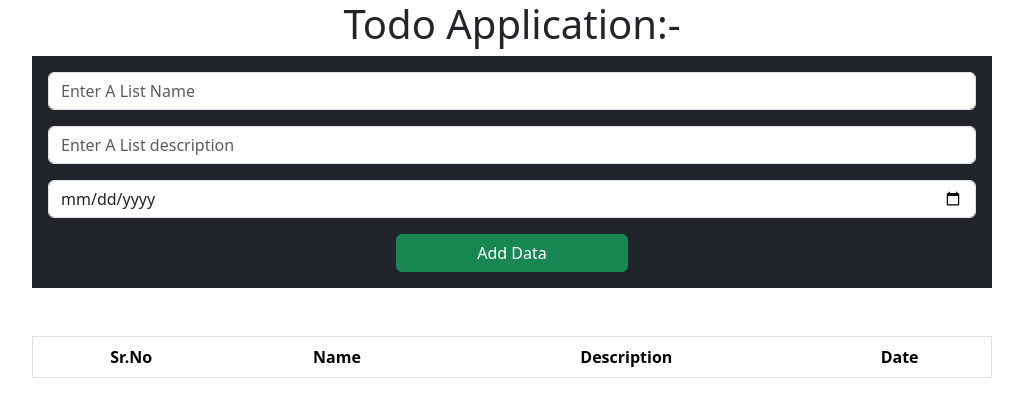
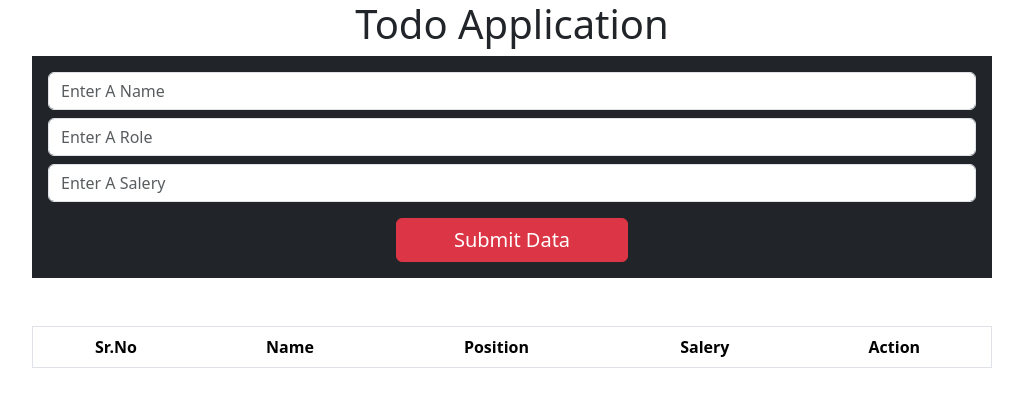
Before and after one commit to navani-star/TodoApp, a React (Create React App) app: page / in a window 1280 px wide. Shown: the top 416 px of the page, without its empty margins (128-1151 px from the left). Built offline with nearby package versions, Linux system fonts and the light colour scheme.

Commit message:
My Second Commit

```diff
--- a/src/App.js
+++ b/src/App.js
@@ -1,7 +1,7 @@
 import './App.css';
 import '../node_modules/bootstrap/dist/css/bootstrap.min.css'
-import Todoapplication from './Components/Todoapplication';
-
+import Apptodo from './Components/Apptodo';
+//import Todoapplication from './Components/Todoapplication';
 //import Onchange from './Components/Onchange';
 //import Validation from './Components/Validation';
 //import Background from './Components/Background';
@@ -11,7 +11,8 @@
       {/* <Onchange/> */}
       {/* <Validation/> */}
       {/* <Background/> */}
-     <Todoapplication/>
+     {/* <Todoapplication/> */}
+     <Apptodo/>
     </div>
   );
 }
--- /dev/null
+++ b/src/Components/Apptodo.jsx
@@ -0,0 +1,105 @@
+import React, { useState } from 'react'
+const Apptodo = () => {
+    const [todos, setTodos] = useState([])
+    const [name, setName] = useState('')
+    const [role, setRole] = useState('')
+    const [salery, setSalery] = useState('')
+    const [edit, setEdit] = useState(null)
+
+    const dataHandler = () => {
+        if (name.trim() && role.trim() && salery.trim()) {
+            if (edit !== null) {
+                const updatedata = [...todos]
+                updatedata[edit] = { name, role, salery }
+                setTodos(updatedata)
+                setEdit(null) //Reset Mode Or filds black mode.....
+            }
+            else {
+                setTodos([...todos, { id: Date.now(), name, role, salery }])
+            }
+            //Clear All Fields...
+            setName('')
+            setRole('')
+            setSalery('')
+        }
+        else {
+            alert('All Fields Are Required')
+        }
+
+    }
+    //data Existing Call on the basis of index
+    const editHandler = (index) => {
+        const todo = todos[index]
+        console.log(todos)
+        setName(todo.name)
+        setRole(todo.role)
+        setSalery(todo.salery)
+        setEdit(index)
+    }
+    return (
+        <div>
+            <h1>Todo Application</h1>
+            <div className='bg-dark w-75 mx-auto p-3 mt-2'>
+                <input type='text'
+                    className='form-control'
+                    placeholder='Enter A Name'
+                    value={name}
+                    onChange={(e) => setName(e.target.value)}
+                />
+                <input type='text'
+                    className='form-control mt-2'
+                    placeholder='Enter A Role'
+                    value={role}
+                    onChange={(e) => setRole(e.target.value)}
+                />
+
+                <input type='number'
+                    className='form-control mt-2'
+                    placeholder='Enter A Salery'
+                    value={salery}
+                    onChange={(e) =>setSalery(e.target.value)}
+                />
+                <button className='btn btn-danger mt-3 w-25 fs-5'onClick={dataHandler}>
+                    {
+                        edit !== null ? 'Update Data' : 'Submit Data'
+                        //   (condtion)?'true':'false'[ternary operator]
+                    }
+                </button>
+            </div>
+            <div>
+                <table className='table border mt-5 w-75 mx-auto'>
+                    <thead>
+                        <tr>
+                            <th>Sr.No</th>
+                            <th>Name</th>
+                            <th>Position</th>
+                            <th>Salery</th>
+                            <th>Action</th>
+                        </tr>
+                    </thead>
+                    <tbody>
+                        {
+                            todos.map((todo, index) => {
+                                return (
+                                    <tr key={index}>
+                                        <td>{index + 1}</td>
+                                        <td>{todo.name}</td>
+                                        <td>{todo.role}</td>
+                                        <td>{todo.salery}</td>
+                                        <td>
+                                            <button onClick={() => editHandler(index)} className='btn btn-warning me-1'>Edit</button>
+                                            <button className='btn btn-success'>Delete</button>
+                                        </td>
+                                    </tr>
+                                )
+                           })
+                        }
+                    </tbody>
+
+                </table>
+            </div>
+        </div>
+    )
+}
+
+export default Apptodo
--- a/src/Components/Background.jsx
+++ b/src/Components/Background.jsx
@@ -1,7 +1,6 @@
 import { useState } from "react"
 const Background = () => {
     const [bgcolor, setBgcolor] = useState('')
-
         const bgHandler = (event) => {
         setBgcolor(event.target.value)
     }
--- a/src/Components/Todoapplication.jsx
+++ b/src/Components/Todoapplication.jsx
@@ -51,6 +51,7 @@
                             <th>Name</th>
                             <th>Description</th>
                             <th>Date</th>
+                            <th>Action</th>
                         </tr>
                         </thead>
                         <tbody>
@@ -62,6 +63,10 @@
                                             <td>{todo.item}</td>
                                             <td>{todo.description}</td>
                                             <td>{todo.date}</td>
+                                            <td>
+                                             <button className="btn btn-">Edit</button>
+                                             <butto>Delete</butto>
+                                            </td>
                                         </tr>
                                     )
                                 })
```
